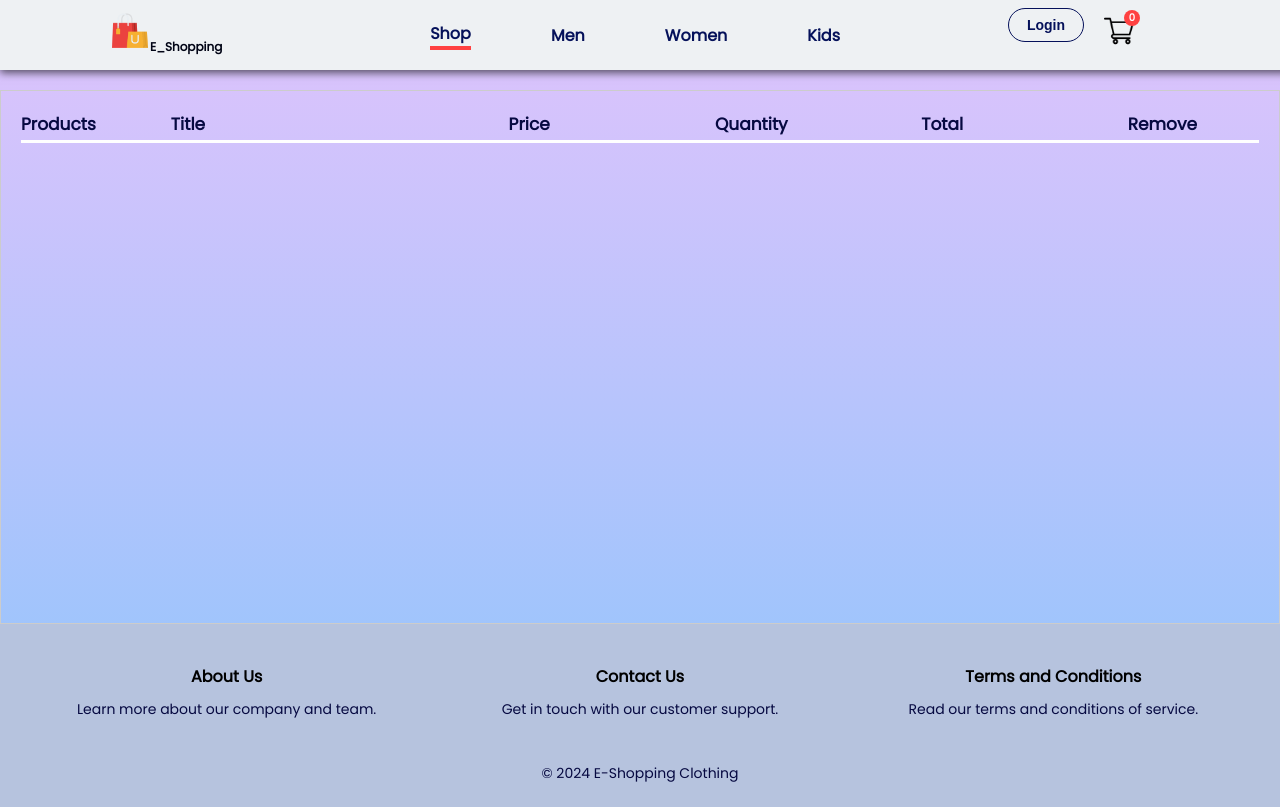
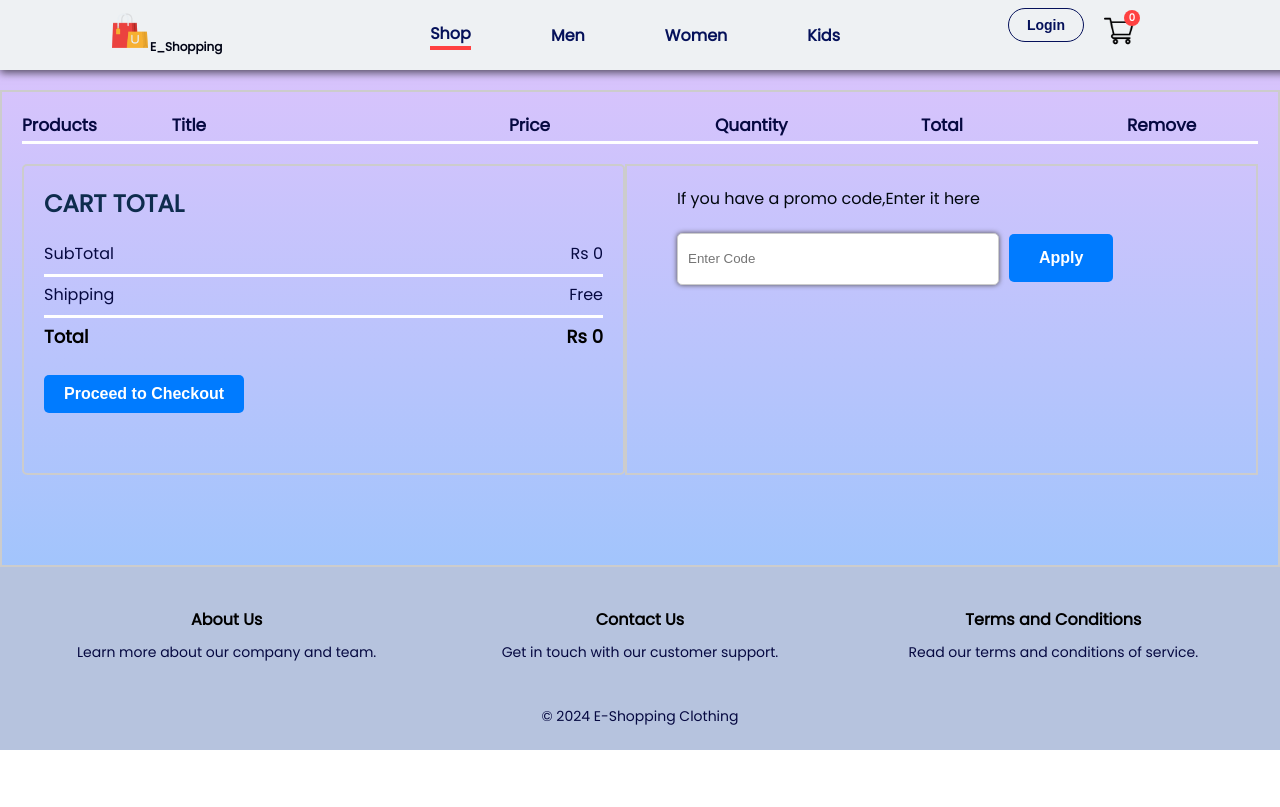
Before and after one commit to sithumjee/E_SHOPPING, a React (Create React App) app in the folder frontend/: page /cart in a window 1280 px wide. Built offline with nearby package versions, Linux system fonts and the light colour scheme.

Commit message:
card items bottom divs

```diff
--- a/frontend/src/Components/CardItems/CardItems.css
+++ b/frontend/src/Components/CardItems/CardItems.css
@@ -1,8 +1,8 @@
 .carditems {
   margin-top: 20px;
-  border: 1px solid #ccc;
+  border: 2px solid #ccc;
   padding: 20px;
-  padding-bottom: 60vh;
+  padding-bottom: 90px;
 }
 
 .carditems hr {
@@ -53,3 +53,89 @@
   background-color: #9298c1;
   color: rgb(6, 12, 134);
 }
+
+/*================================================================*/
+
+.cardItems-down {
+  display: flex;
+  justify-content: space-between;
+  margin-top: 20px;
+}
+
+.cardItems-total {
+  flex: 1;
+  padding: 20px;
+  border: 2px solid #ccc;
+  border-radius: 5px;
+}
+
+.cardItems-total h1 {
+  font-size: 24px;
+  margin-bottom: 20px;
+  color: #0e2c4d;
+  font-weight: 900;
+}
+
+.cardItems-total-item {
+  display: flex;
+  justify-content: space-between;
+  margin-bottom: 5px;
+  margin-top: 5px;
+}
+
+.cardItems-total-item p {
+  font-size: 16px;
+}
+
+.cardItems-total-item h3 {
+  font-size: 18px;
+}
+
+.cardItems-total-item hr {
+  border: none;
+  border-top: 1px solid #ccc;
+  margin: 5px 0;
+}
+
+.cardItems-total button {
+  padding: 10px 20px;
+  background-color: #007bff;
+  color: #fff;
+  border: none;
+  border-radius: 5px;
+  cursor: pointer;
+  margin-top: 20px;
+}
+
+.cartItems-promocode {
+  flex: 1;
+  padding: 20px;
+  padding-left: 50px;
+  border: 2px solid #ccc;
+}
+
+.cartItems-promocode p {
+  font-size: 16px;
+  color: #00070e;
+}
+
+.cardItems-promobox {
+}
+
+.cardItems-promobox input[type="text"] {
+  padding: 10px;
+  border: 1px solid #ccc;
+  border-radius: 5px;
+  width: 300px;
+  height: 30px;
+  box-shadow: 0px 0px 5px 0px rgb(82, 78, 78);
+}
+
+.cardItems-promobox button {
+  background-color: #007bff;
+  color: #fff;
+  border: none;
+  border-radius: 5px;
+  cursor: pointer;
+  margin-left: 10px;
+}
--- a/frontend/src/Components/CardItems/CardItems.jsx
+++ b/frontend/src/Components/CardItems/CardItems.jsx
@@ -46,6 +46,41 @@ const CardItems = () => {
         }
         return null; // Ensure a value is always returned from the map function
       })}
+
+      <div className="cardItems-down">
+        <hr />
+        <hr />
+        <div className="cardItems-total">
+          <h1>CART TOTAL</h1>
+          <div>
+            <div className="cardItems-total-item">
+              <p>SubTotal</p>
+              <p>Rs {0}</p>
+            </div>
+            <hr />
+
+            <div className="cardItems-total-item">
+              <p>Shipping</p>
+              <p>Free</p>
+            </div>
+            <hr />
+
+            <div className="cardItems-total-item">
+              <h3>Total</h3>
+              <h3>Rs {0}</h3>
+            </div>
+          </div>
+
+          <button>Proceed to Checkout</button>
+        </div>
+        <div className="cartItems-promocode">
+          <p>If you have a promo code,Enter it here</p>
+          <div className="cardItems-promobox">
+            <input type="text" placeholder="Enter Code" />
+            <button>Apply</button>
+          </div>
+        </div>
+      </div>
     </div>
   );
 };
```
